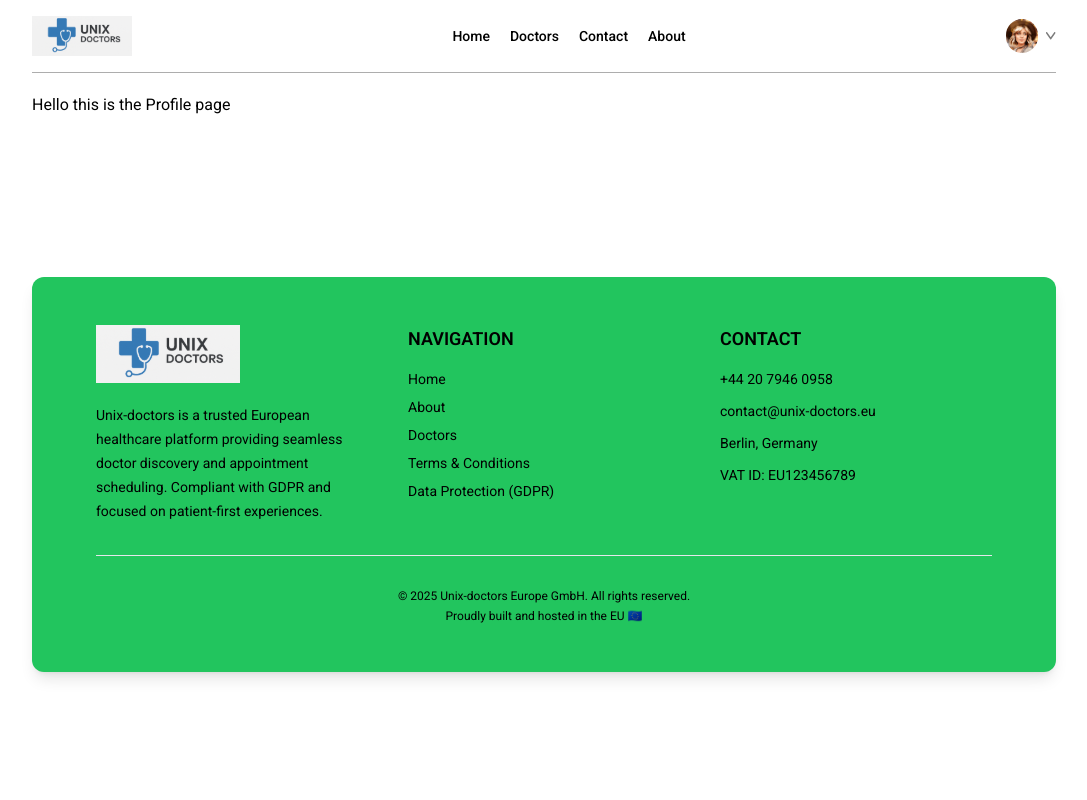
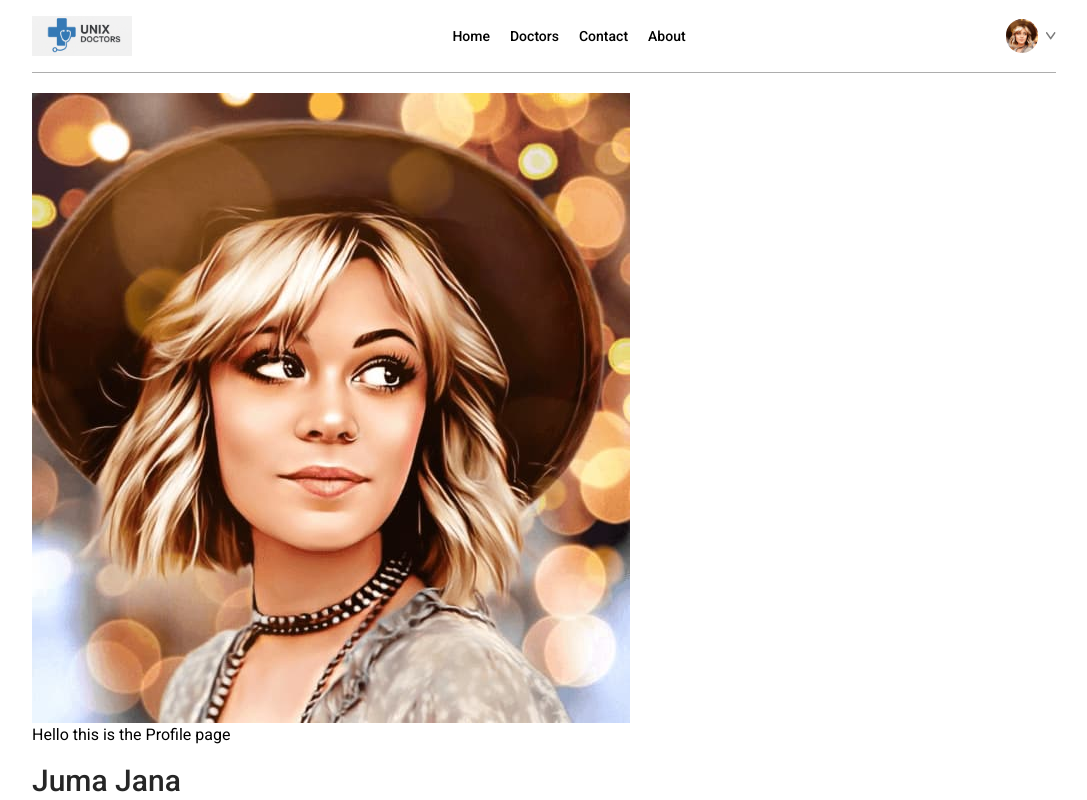
Before and after one commit to moha230/Hospital-Booking-System, a React (Vite) app in the folder frontend/: page /profile in a window 1280 px wide. Shown: the top 800 px of the page, without its empty margins (96-1183 px from the left). Built offline with nearby package versions, Linux system fonts and the light colour scheme.

Commit message:
fix: clean and reinstall esbuild to reslove architecture mismatch on Apple silicon

```diff
--- a/frontend/package.json
+++ b/frontend/package.json
@@ -11,6 +11,7 @@
   },
   "dependencies": {
     "axios": "^1.8.4",
+    "esbuild": "^0.25.3",
     "react": "^19.0.0",
     "react-dom": "^19.0.0",
     "react-router-dom": "^7.4.0",
--- a/frontend/src/components/layer/Navbar.jsx
+++ b/frontend/src/components/layer/Navbar.jsx
@@ -44,19 +44,19 @@ const Navbar = () => {
               <div className="className='min-w-48 bg-gray-50 rounded flex flex-col gap-4 p-4">
                 <p
                   className="hover:text-green-500 cursor-pointer"
-                  onClick={() => navigate("my-profile")}
+                  onClick={() => navigate("profile")}
                 >
                   Oma profile
                 </p>
                 <p
                   className="hover:text-green-500 cursor-pointer"
-                  onClick={() => navigate("my-Appointment")}
+                  onClick={() => navigate("UserAppointment")}
                 >
                   My appointment
                 </p>
                 <p
                   className="hover:text-green-500 cursor-pointer"
-                  onClick={() => setToken(false)("my-profile")}
+                  onClick={() => setToken(false)("profile")}
                 >
                   Logout
                 </p>
--- a/frontend/src/pages/Profile.jsx
+++ b/frontend/src/pages/Profile.jsx
@@ -1,7 +1,46 @@
-import React from "react";
+import React, { useState } from "react";
+import { assets } from "@/assets/assets";
 
 const Profile = () => {
-  return <div>Hello this is the Profile page</div>;
+  const [userData, setUserData] = useState({
+    name: "Juma Jana",
+    image: assets.profile_pic,
+    email: "jumaJuna@gmail.com",
+    phone: "+3589464855",
+    address: {
+      line1: "Pohjoisesplanadi 21",
+      line2: "Helsinki, Finland",
+    },
+    gender: "Male",
+    dob: "1986-01-20",
+  });
+
+  //state variable
+  const [isEdit, setIsEdit] = useState(false);
+
+  return (
+    <div>
+      <img src={userData.image} />
+      Hello this is the Profile page
+      {isEdit ? (
+        <input
+          className="bg-gray-50 text-3xl font-medium max-w-60"
+          type="text"
+          onChange={(e) =>
+            setUserData((prev) => ({ ...prev, name: e.target.value }))
+          }
+          value={userData.name}
+        />
+      ) : (
+        <p className="font-medium text-3xl text-[#262626] mt-4">
+          {userData.name}
+        </p>
+      )}
+
+
+    </div>
+
+  );
 };
 
 export default Profile;
```
